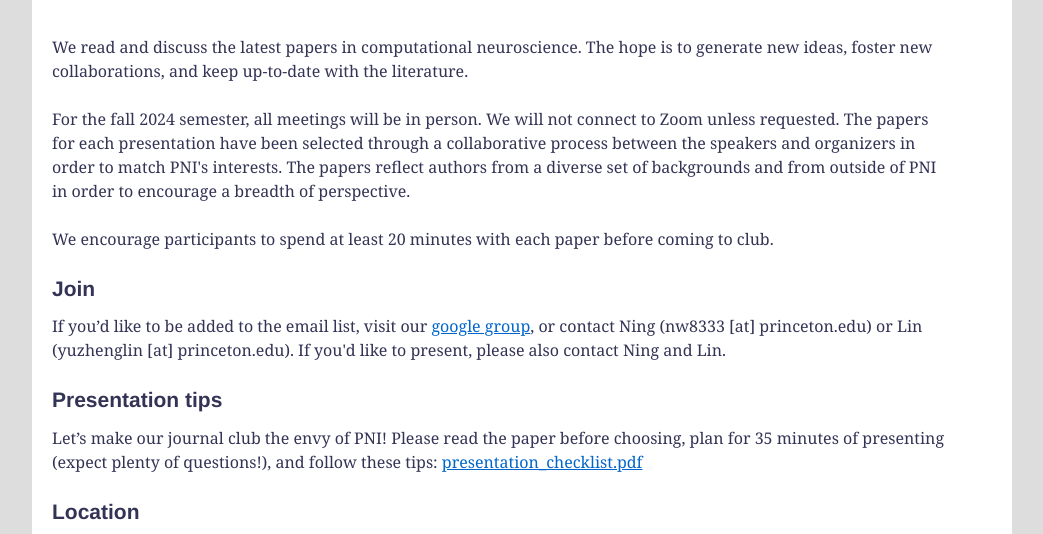
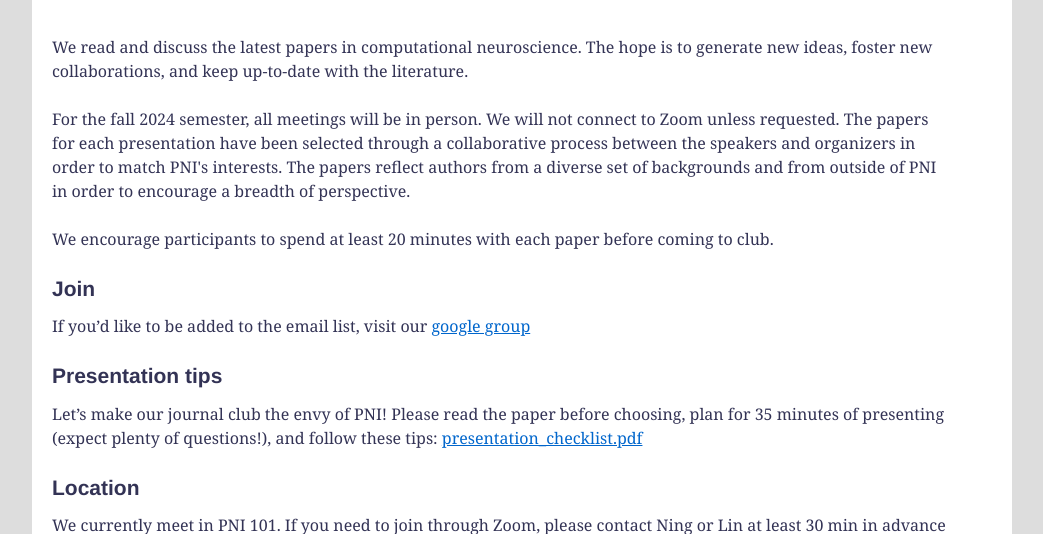
Before and after one commit to pnicompneurojc/pnicompneurojc.github.io, a plain HTML site: page index.html in a window 1280 px wide. Shown: the part 226-760 px from the top of the page, without its empty margins (118-1161 px from the left). Drawn offline with Linux system fonts and the light colour scheme.

Commit message:
Update index.html

```diff
--- a/index.html
+++ b/index.html
@@ -107,7 +107,7 @@
 
 	      <h2 class="entry-title">Join </h2>
 	      <div class="entry-content">
-		<p>If you&#8217;d like to be added to the email list, visit our <A HREF="https://groups.google.com/forum/#!forum/compneurojc" target="_blank">google group</A>, or contact Ning (nw8333 [at] princeton.edu) or Lin (yuzhenglin [at] princeton.edu). If you'd like to present, please also contact Ning and Lin.</p>
+		<p>If you&#8217;d like to be added to the email list, visit our <A HREF="https://groups.google.com/forum/#!forum/compneurojc" target="_blank">google group</A></p>
 
 	      <h2 class="entry-title">Presentation tips </h2>
 	      <div class="entry-content">
```
